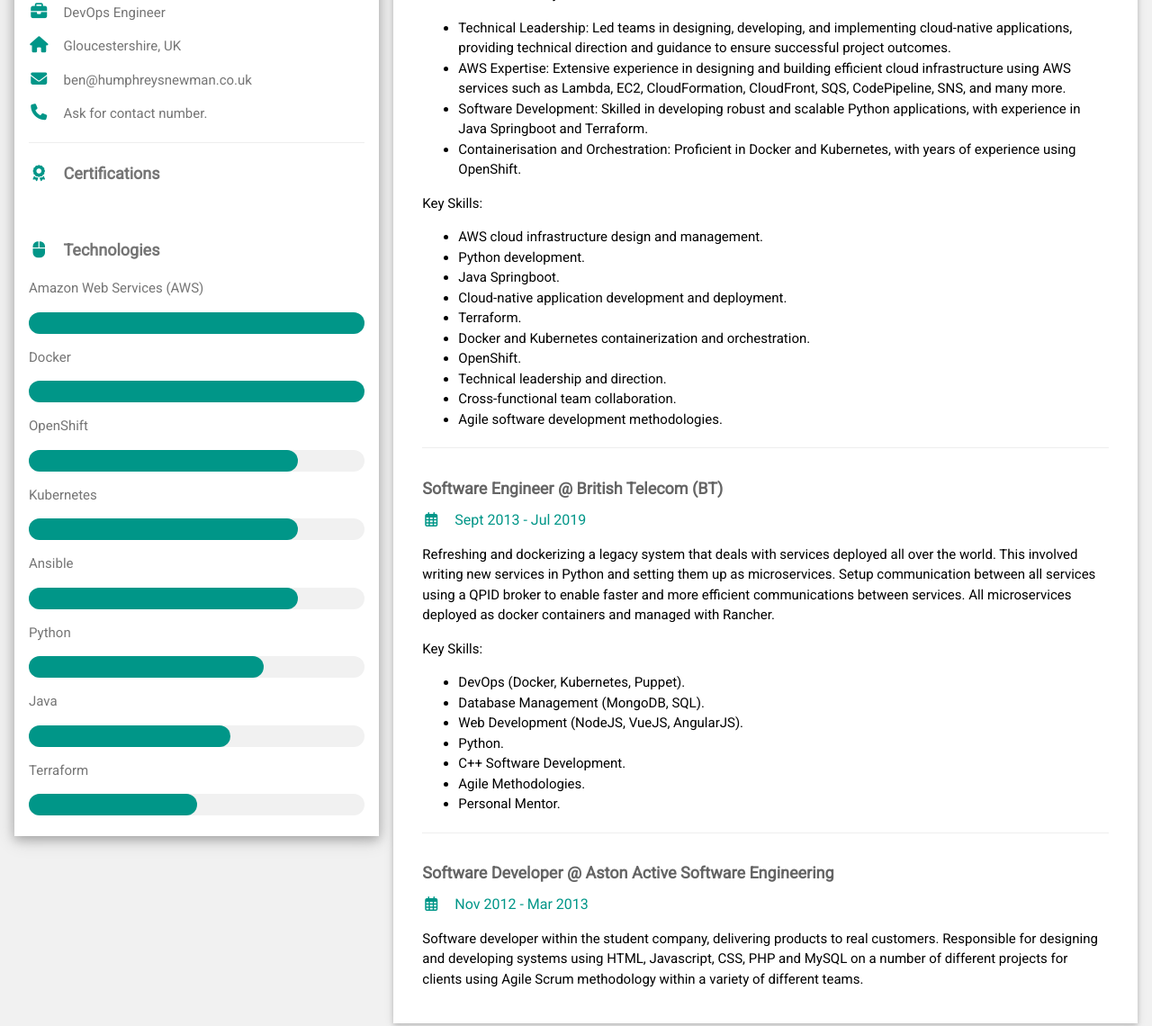
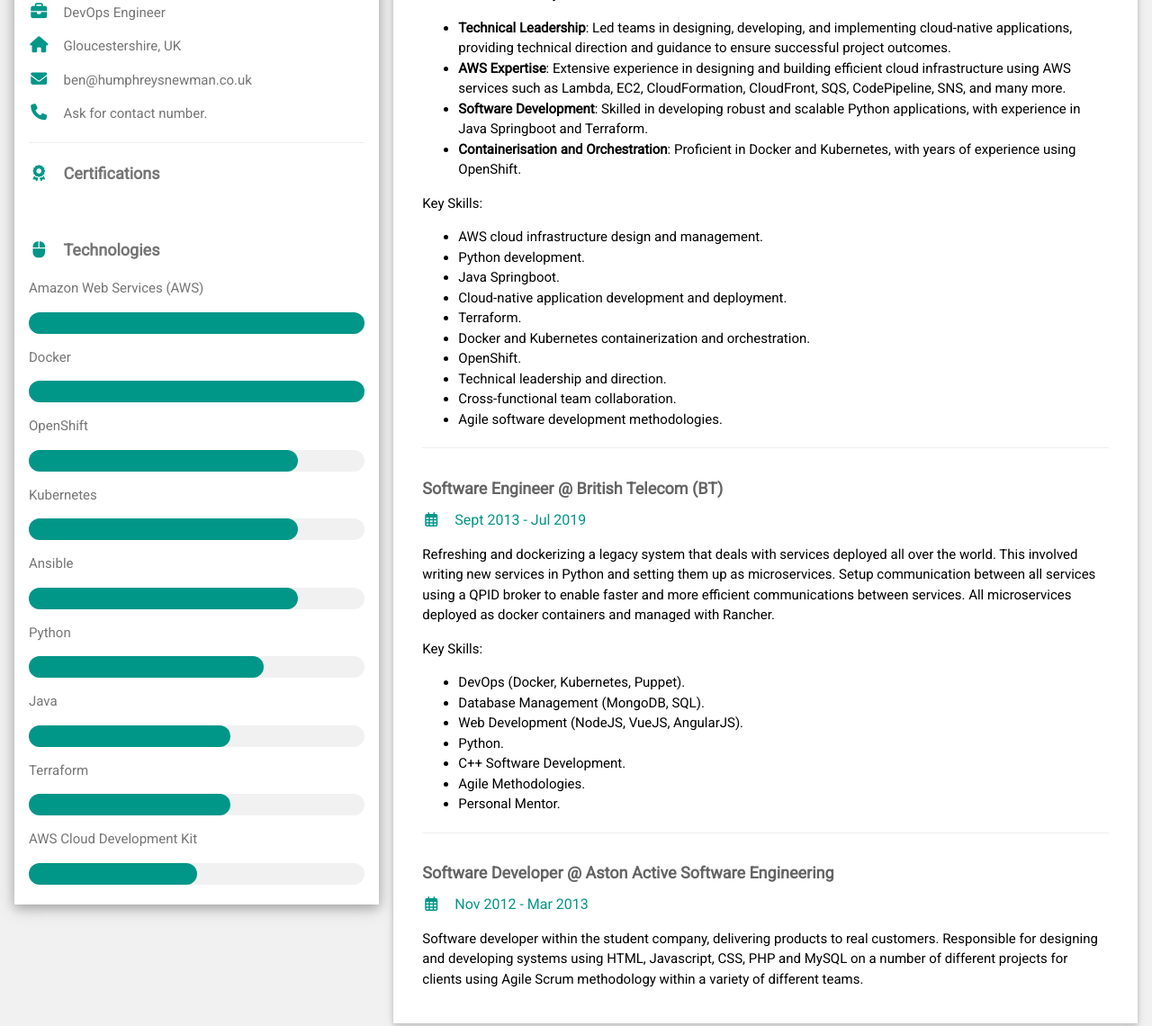
Before and after one commit to ben-newman10/bens-resume, a plain HTML site: page index.html in a window 1280 px wide. Shown: the part 322-1462 px from the top of the page at 90% size. Drawn offline with nearby package versions, Linux system fonts and the light colour scheme; a script that the page names is missing.

Commit message:
Adding CDK

```diff
--- a/index.html
+++ b/index.html
@@ -102,6 +102,10 @@
             </div>
             <p>Terraform</p>
             <div class="w3-light-grey w3-round-xlarge">
+              <div class="w3-round-xlarge w3-teal" style="height:24px;width:60%"></div>
+            </div>
+            <p>AWS Cloud Development Kit</p>
+            <div class="w3-light-grey w3-round-xlarge">
               <div class="w3-round-xlarge w3-teal" style="height:24px;width:50%"></div>
             </div>
             <br>
@@ -129,19 +133,19 @@
             <p>Professional Summary:</p>
             <ul>
               <li>
-                Technical Leadership: Led teams in designing, developing, and implementing cloud-native applications,
+                <b>Technical Leadership</b>: Led teams in designing, developing, and implementing cloud-native applications,
                 providing technical direction and guidance to ensure successful project outcomes.
               </li>
               <li>
-                AWS Expertise: Extensive experience in designing and building efficient cloud infrastructure using AWS
+                <b>AWS Expertise</b>: Extensive experience in designing and building efficient cloud infrastructure using AWS
                 services such as Lambda, EC2, CloudFormation, CloudFront, SQS, CodePipeline, SNS, and many more.
               </li>
               <li>
-                Software Development: Skilled in developing robust and scalable Python applications, with experience in
+                <b>Software Development</b>: Skilled in developing robust and scalable Python applications, with experience in
                 Java Springboot and Terraform.
               </li>
               <li>
-                Containerisation and Orchestration: Proficient in Docker and Kubernetes, with years of experience using
+                <b>Containerisation and Orchestration</b>: Proficient in Docker and Kubernetes, with years of experience using
                 OpenShift.
               </li>
             </ul>
```
